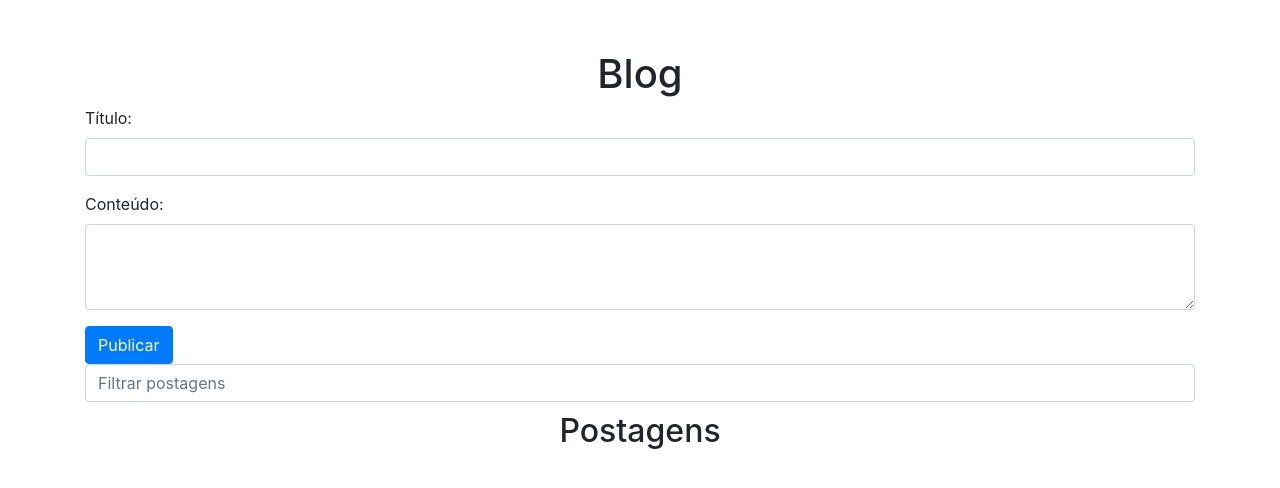
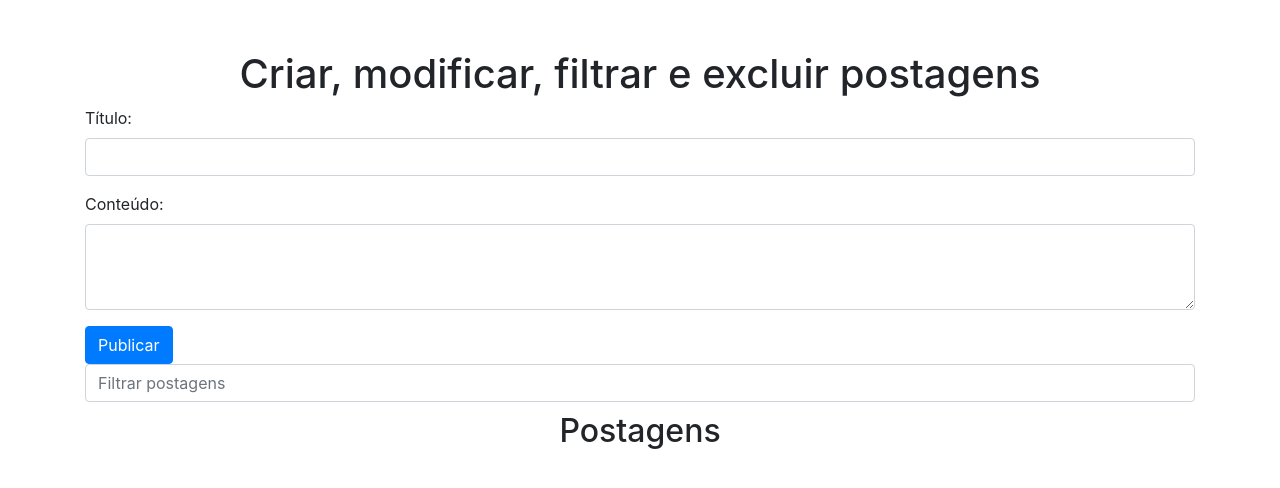
Before and after one commit to ImThigas/Atividade10-1, a plain HTML site: page index.html in a window 1280 px wide. Drawn offline with nearby package versions, Linux system fonts and the light colour scheme.

Commit message:
Add files via upload

```diff
--- a/index.html
+++ b/index.html
@@ -28,7 +28,7 @@
 </head>
 <body>
   <div class="container">
-    <h1>Blog</h1>
+    <h1>Criar, modificar, filtrar e excluir postagens</h1>
     <form id="postForm">
       <div class="form-group">
         <label for="title">Título:</label>
```
